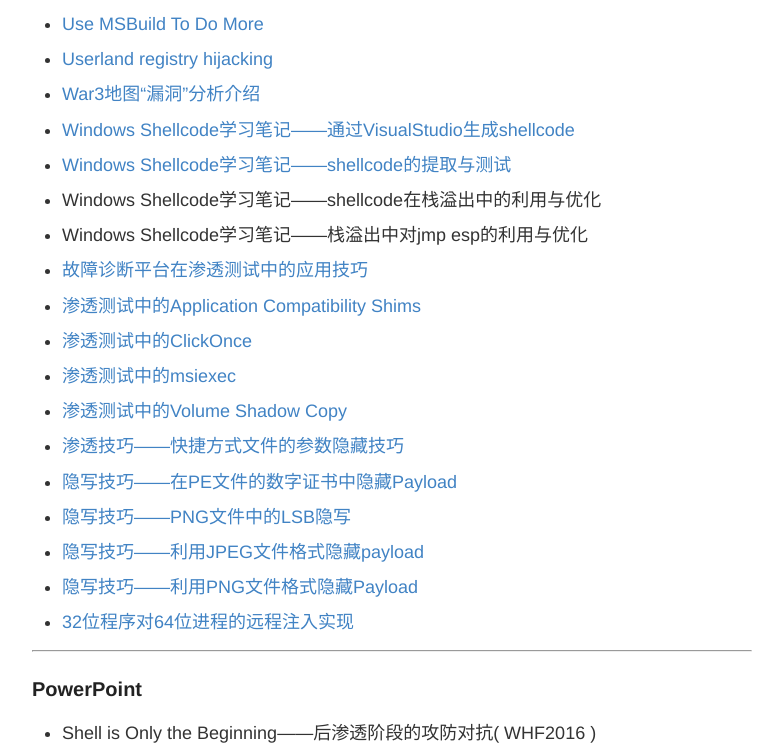
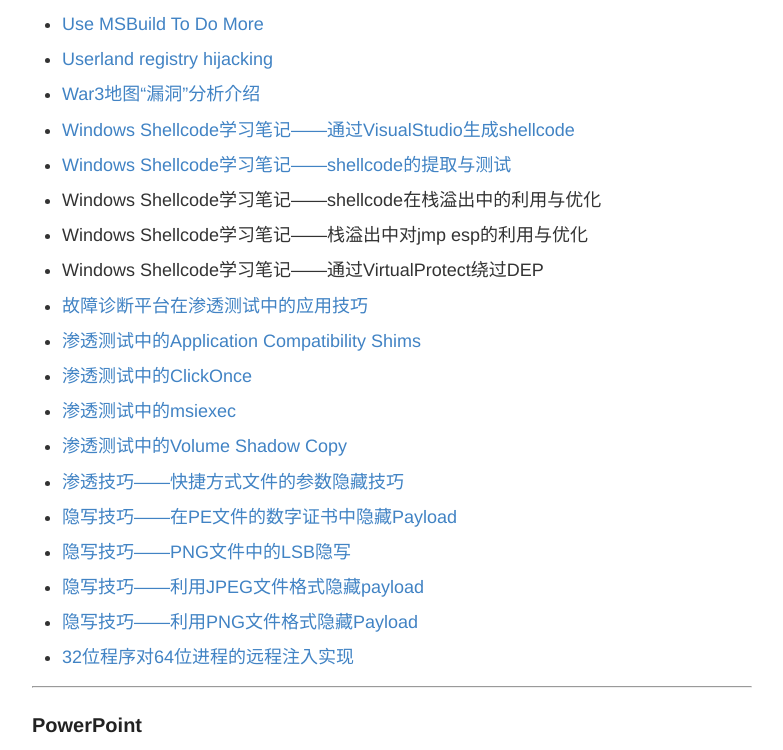
Before and after one commit to 3gstudent/backup-3gstudent.github.io, a Jekyll site: the page built from about.md, in a window 1280 px wide and 900 px high, scrolled down 2067 px, cut to the strip 0-750 px from the top of the window. Shown: the whole strip, without its empty margins (248-1031 px from the left). Built offline with Jekyll 4.4.1, drawn with Linux system fonts in a browser that asks for light colours.

Commit message:
Update about.md

```diff
--- a/about.md
+++ b/about.md
@@ -117,6 +117,9 @@ Github:   3gstudent
  Windows Shellcode学习笔记——栈溢出中对jmp esp的利用与优化
 
 -
+ Windows Shellcode学习笔记——通过VirtualProtect绕过DEP
+
+-
  [故障诊断平台在渗透测试中的应用技巧](https://3gstudent.github.io/3gstudent.github.io/%E6%95%85%E9%9A%9C%E8%AF%8A%E6%96%AD%E5%B9%B3%E5%8F%B0%E5%9C%A8%E6%B8%97%E9%80%8F%E6%B5%8B%E8%AF%95%E4%B8%AD%E7%9A%84%E5%BA%94%E7%94%A8%E6%8A%80%E5%B7%A7/)
 
 -
```
